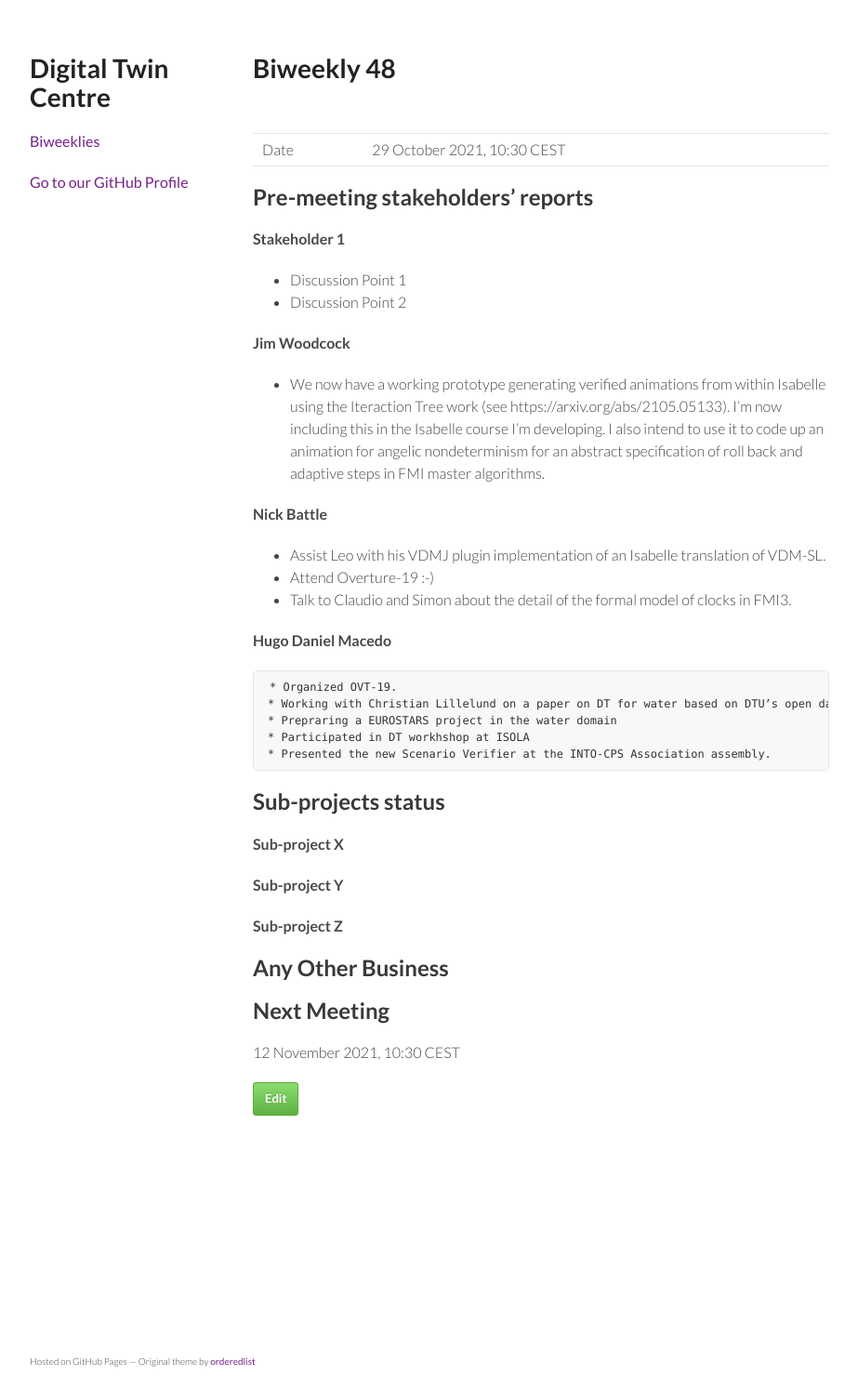
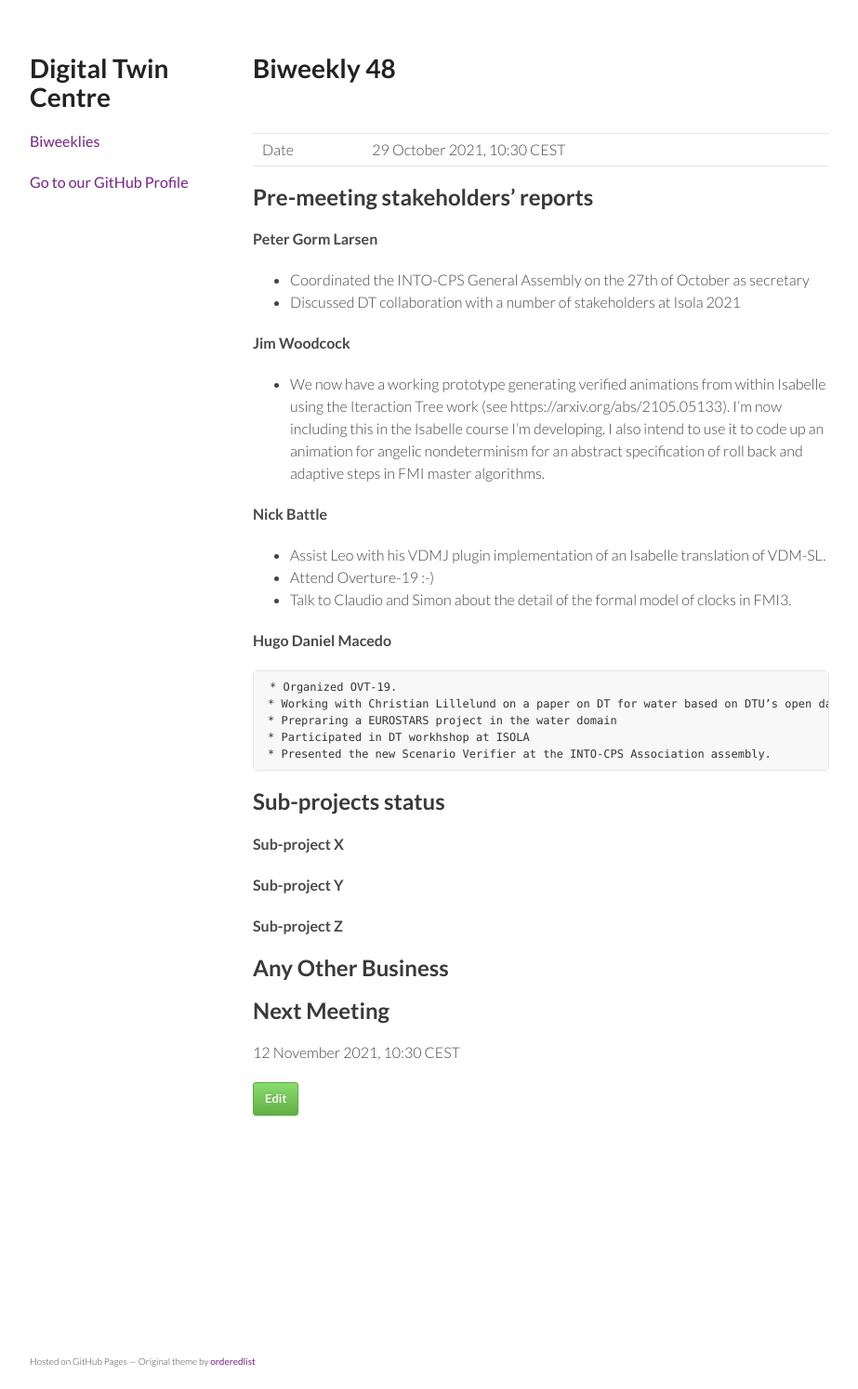
Before and after one commit to digitaltwincentre/digitaltwincentre.github.io, a Jekyll site: the page built from _biweeklies/Biweekly-48.md, in a window 1280 px wide. Shown: the whole page at 93% size, without its empty margins (178-1101 px from the left). Built offline with Jekyll 4.4.1, drawn with Linux system fonts in a browser that asks for light colours; nearby versions of some CDN libraries.

Commit message:
Update Biweekly-48.md

```diff
--- a/_biweeklies/Biweekly-48.md
+++ b/_biweeklies/Biweekly-48.md
@@ -20,9 +20,9 @@ date: 29 October 2021, 1030 CEST
 
 <!-- Please keep in mind that the minutes are publicly available.-->
 
-#### Stakeholder 1
-* Discussion Point 1
-* Discussion Point 2
+#### Peter Gorm Larsen
+* Coordinated the INTO-CPS General Assembly on the 27th of October as secretary
+* Discussed DT collaboration with a number of stakeholders at Isola 2021
 
 #### Jim Woodcock
 * We now have a working prototype generating verified animations from within Isabelle using the Iteraction Tree work (see https://arxiv.org/abs/2105.05133). I'm now including this in the Isabelle course I'm developing. I also intend to use it to code up an animation for angelic nondeterminism for an abstract specification of roll back and adaptive steps in FMI master algorithms.
```
